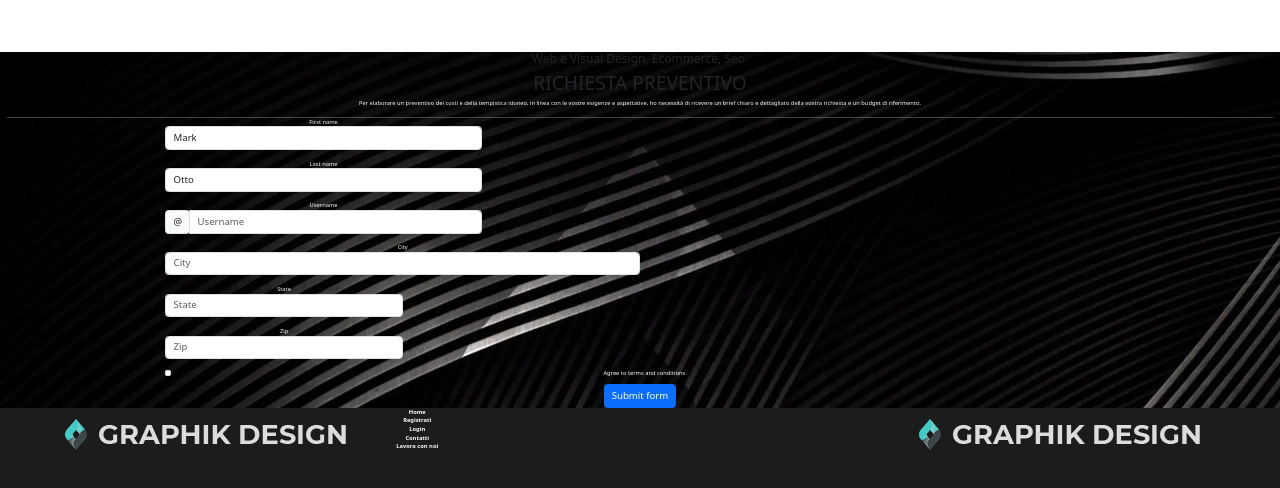
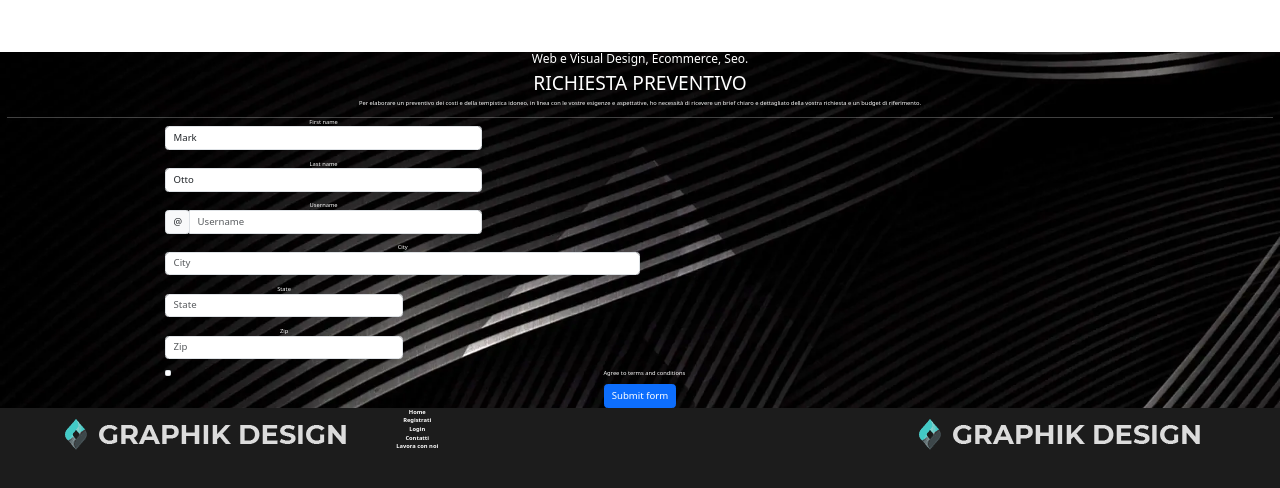
Before and after one commit to GerardoITA/progetto-git, a plain HTML site: page index.html in a window 1280 px wide. Shown: the part 2179-2667 px from the top of the page. Drawn offline with nearby package versions, Linux system fonts and the light colour scheme.

Commit message:
aggiuntacolori titolo form

```diff
--- a/index.html
+++ b/index.html
@@ -69,10 +69,10 @@
 
 
     <div class="container-fluid background_form ">
-      <h5 class="text-center" >
+      <h5 class="text-center text-white" >
         Web e Visual Design, Ecommerce, Seo.
       </h5>
-      <h2 class="text-center">
+      <h2 class="text-center text-white">
         RICHIESTA PREVENTIVO
       </h2>
       <p class="text-center text-white">
```
